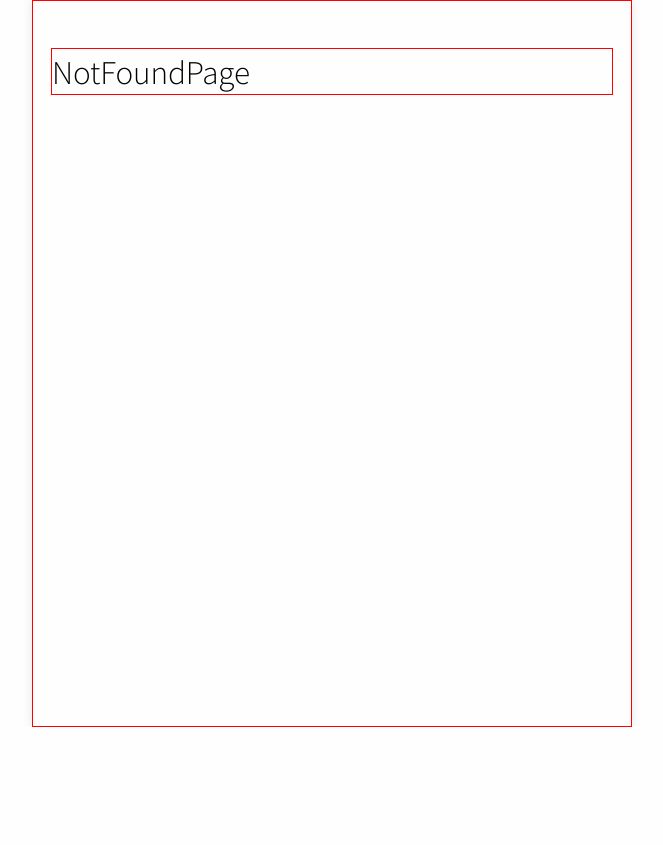
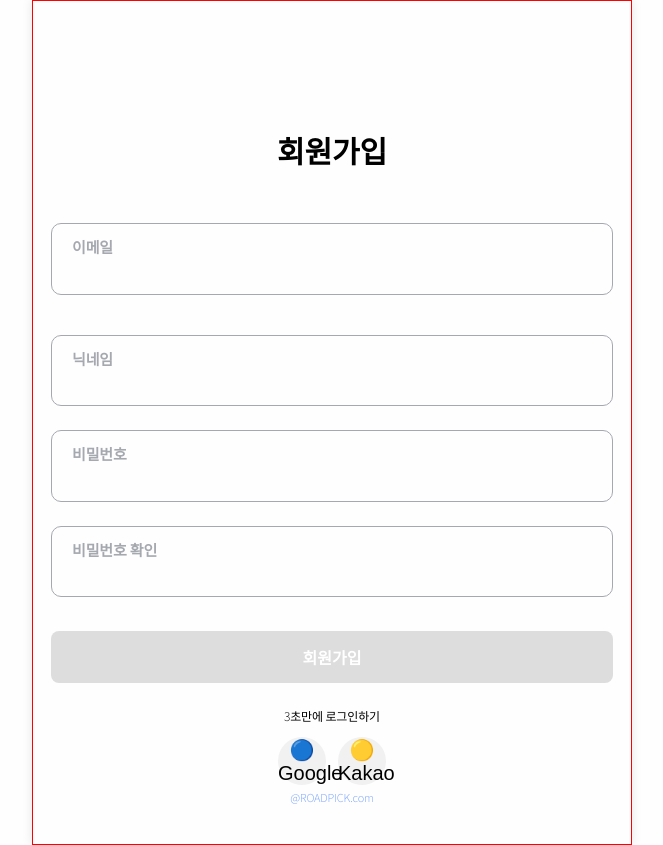
Before and after one commit to yeji424/road-pick-fe, a React (Vite) app: page /register in a window 1280 px wide. Before the commit this address had no page. Shown: the whole page, without its empty margins (308-971 px from the left). Before the commit the page ends 800 px from the top, so only its background shows below. Built offline with nearby package versions, Linux system fonts and the light colour scheme.

Commit message:
Feat: 지도 상세 기능 구현 및 회원가입 구현 중

```diff
--- a/src/components/common/Map/Map.jsx
+++ b/src/components/common/Map/Map.jsx
@@ -10,6 +10,7 @@ const Map = ({ center }) => {
   const mapRef = useRef(null)
   const [isReady, setIsReady] = useState(false)
   const [detail, setDetail] = useState(null)
+  const [modalClosing, setModalClosing] = useState(false)
   const navigate = useNavigate()
 
   useEffect(() => {
@@ -28,7 +29,7 @@ const Map = ({ center }) => {
 
         // 지도 클릭 시 모달 창 닫힘
         window.kakao.maps.event.addListener(map, 'click', () => {
-          setDetail(null)
+          setModalClosing(true)
         })
 
         // 관광지 데이터 받아오기
@@ -47,6 +48,7 @@ const Map = ({ center }) => {
               //title: item.title, // 마커 hover 시 뜨는 제목
             })
             window.kakao.maps.event.addListener(marker, 'click', () => {
+              setModalClosing(false)
               setDetail(item) // item = 관광지 데이터
             })
           }
@@ -82,7 +84,16 @@ const Map = ({ center }) => {
 
       <div id="map" className={css.map} style={{ visibility: isReady ? 'visible' : 'hidden' }} />
 
-      {detail && <MapModal detail={detail} />}
+      {detail && (
+        <MapModal
+          detail={detail}
+          isClosing={modalClosing}
+          onCloseComplete={() => {
+            setDetail(null)
+            setModalClosing(false)
+          }}
+        />
+      )}
     </div>
   )
 }
--- a/src/components/common/Map/Map.module.css
+++ b/src/components/common/Map/Map.module.css
@@ -17,7 +17,7 @@
 
 .infoBar {
   position: absolute;
-  top: 20px;
+  top: 47px;
   left: 20px;
   right: 20px;
   height: 44px;
--- a/src/components/common/Map/MapModal.jsx
+++ b/src/components/common/Map/MapModal.jsx
@@ -1,24 +1,61 @@
-import React from 'react'
+import React, { useEffect, useState } from 'react'
 import css from './MapModal.module.css'
+import ListCard from '../ListCard/ListCard'
 
-const MapModal = ({ detail }) => {
+const MapModal = ({ detail, isClosing, onCloseComplete }) => {
+  const [closing, setClosing] = useState(false)
+
+  // 상위에서 isClosing이 true로 바뀌면 closing 상태로 전환
+  useEffect(() => {
+    if (isClosing) setClosing(true)
+  }, [isClosing])
+
+  // 모달 열 때마다 closing 해제
+  useEffect(() => {
+    if (detail && !isClosing) setClosing(false)
+  }, [detail, isClosing])
+
+  // 애니메이션 끝나면 onCloseComplete 콜
+  const handleAnimEnd = () => {
+    if (closing) {
+      onCloseComplete()
+    }
+  }
   return (
-    <div className={css.modal}>
-      <div className={css.card}>
-        <img src={detail.firstimage || '/no-image.png'} alt={detail.title} className={css.image} />
-        <div className={css.info}>
-          <div className={css.topRow}>
-            <span className={css.rating}>
-              ★ 4.8 <span className={css.count}>(24)</span>
-            </span>
-            <button className={css.bookmark}>책갈피</button>
-          </div>
-          <h3 className={css.title}>{detail.title}</h3>
-          <p className={css.addr}>{detail.addr1}</p>
-        </div>
-      </div>
+    <div className={`${css.modal} ${closing ? css.slideOut : ''}`} onAnimationEnd={handleAnimEnd}>
+      <ListCard
+        firstimage={detail.firstimage}
+        title={detail.title}
+        location={detail.addr1}
+        withPet={detail.withPet ?? false}
+        rating={detail.readcount ?? 0}
+        reviewCnt={detail.readcount ?? 0}
+        contentid={detail.contentid}
+        contenttypeid={detail.contenttypeid}
+      />
     </div>
   )
 }
 
 export default MapModal
+
+//   이전 모달 내용
+//   return (
+//     <div className={css.modal}>
+//       <ListCard item={detail} />
+//       <div className={css.card}>
+//         <img src={detail.firstimage || '/no-image.png'} alt={detail.title} className={css.image} />
+//         <div className={css.info}>
+//           <div className={css.topRow}>
+//             <span className={css.rating}>
+//               ★ 4.8 <span className={css.count}>(24)</span>
+//             </span>
+//             <button className={css.bookmark}>책갈피</button>
+//           </div>
+//           <h3 className={css.title}>{detail.title}</h3>
+//           <p className={css.addr}>{detail.addr1}</p>
+//         </div>
+//       </div>
+//     </div>
+//   )
+// }
--- a/src/components/common/Map/MapModal.module.css
+++ b/src/components/common/Map/MapModal.module.css
@@ -1,16 +1,38 @@
 .modal {
   position: absolute;
-  bottom: 60px;
-  left: 20px;
-  right: 20px;
-  background: white;
-  padding: 10px;
-  border-radius: 12px;
-  box-shadow: 0px 0px 10px rgba(0, 0, 0, 0.2);
+  bottom: 10%;
+  left: 18px;
+  right: 18px;
   z-index: 20;
+  animation: slideUp 0.3s ease-out forwards;
 }
 
-/* 새로 추가되는 레이아웃 */
+.slideOut {
+  animation: slideDown 0.3s ease-in forwards;
+}
+
+@keyframes slideUp {
+  from {
+    transform: translateY(100%); /* 화면 밖 아래에서 시작 */
+    opacity: 0;
+  }
+  to {
+    transform: translateY(0); /* 제자리로 이동 */
+    opacity: 1;
+  }
+}
+
+@keyframes slideDown {
+  from {
+    transform: translateY(0);
+    opacity: 1;
+  }
+  to {
+    transform: translateY(100%);
+    opacity: 0;
+  }
+}
+/* 전에 쓰던 모달 css
 .card {
   display: flex;
   align-items: center;
@@ -63,4 +85,4 @@
   font-size: 14px;
   color: #666;
   margin: 0;
-}
+} */
--- a/src/index.css
+++ b/src/index.css
@@ -130,6 +130,10 @@ input {
 }
 
 .mapPage {
+  position: fixed;
+  top: 0;
+  left: 0;
+  width: 100vw;
   height: 100vh;
-  padding: 0;
+  overflow: hidden;
 }
--- a/src/layout/MainLayout.jsx
+++ b/src/layout/MainLayout.jsx
@@ -7,16 +7,18 @@ import Spinner from '@/components/loading/Spinner'
 const MainLayout = () => {
   const location = useLocation()
   const isMapPage = location.pathname === '/map'
+  const isPage =
+    location.pathname === '/register' ||
+    location.pathname === '/login' ||
+    location.pathname === '/map'
 
   return (
     <div className={`${isMapPage ? 'mapPage' : ''}`}>
-      {!isMapPage && <Navbar />}
+      {!isPage && <Navbar />}
       <Suspense fallback={<Spinner />}>
         <Outlet />
       </Suspense>
       <Footer />
-
-      <Navbar />
     </div>
   )
 }
--- /dev/null
+++ b/src/pages/RegisterPage.jsx
@@ -0,0 +1,138 @@
+import React, { useState } from 'react'
+import css from './RegisterPage.module.css'
+
+const RegisterPage = () => {
+  const [form, setForm] = useState({
+    email: '',
+    username: '',
+    password: '',
+    confirmPassword: '',
+  })
+
+  const [errors, setErrors] = useState({
+    email: '',
+    username: '',
+    password: '',
+    confirmPassword: '',
+  })
+
+  const handleChange = e => {
+    const { name, value } = e.target
+    setForm(prev => ({ ...prev, [name]: value }))
+
+    // 입력 시 에러 초기화
+    setErrors(prev => ({ ...prev, [name]: '' }))
+  }
+
+  const handleSubmit = e => {
+    e.preventDefault()
+    let valid = true
+    const newErrors = {
+      email: '',
+      username: '',
+      password: '',
+      confirmPassword: '',
+    }
+
+    if (!form.email.includes('@')) {
+      newErrors.email = '올바른 이메일 형식을 입력하세요.'
+      valid = false
+    }
+
+    if (form.username.length < 2) {
+      newErrors.username = '닉네임은 2자 이상이어야 합니다.'
+      valid = false
+    }
+
+    if (form.password.length < 6) {
+      newErrors.password = '비밀번호는 6자 이상이어야 합니다.'
+      valid = false
+    }
+
+    if (form.password !== form.confirmPassword) {
+      newErrors.confirmPassword = '비밀번호가 일치하지 않습니다.'
+      valid = false
+    }
+
+    setErrors(newErrors)
+    if (!valid) return
+
+    alert('회원가입 완료!')
+  }
+
+  return (
+    <div className={css.wrapper}>
+      <h2 className={css.title}>회원가입</h2>
+      <form className={css.form} onSubmit={handleSubmit}>
+        {/* 이메일 */}
+        <div className={css.inputWrap}>
+          <div className={css.inputGroup}>
+            <label htmlFor="email">이메일</label>
+            <input
+              type="mail"
+              id="email"
+              name="email"
+              value={form.email}
+              onChange={handleChange}
+              required
+            />
+          </div>
+          {errors.email && <p className={css.error}>{errors.email}</p>}
+        </div>
+        {/* 닉네임 */}
+        <div className={css.inputGroup}>
+          <label htmlFor="username">닉네임</label>
+          <input
+            type="text"
+            id="username"
+            name="username"
+            value={form.username}
+            onChange={handleChange}
+            required
+          />
+          {errors.username && <p className={css.error}>{errors.username}</p>}
+        </div>
+
+        {/* 비밀번호 */}
+        <div className={css.inputGroup}>
+          <label htmlFor="password">비밀번호</label>
+          <input
+            type="password"
+            id="password"
+            name="password"
+            value={form.password}
+            onChange={handleChange}
+            required
+          />
+          {errors.password && <p className={css.error}>{errors.password}</p>}
+        </div>
+
+        {/* 비밀번호 확인 */}
+        <div className={css.inputGroup}>
+          <label htmlFor="confirmPassword">비밀번호 확인</label>
+          <input
+            type="password"
+            id="confirmPassword"
+            name="confirmPassword"
+            value={form.confirmPassword}
+            onChange={handleChange}
+            required
+          />
+          {errors.confirmPassword && <p className={css.error}>{errors.confirmPassword}</p>}
+        </div>
+
+        <button className={css.submit} type="submit" disabled={Object.values(form).some(v => !v)}>
+          회원가입
+        </button>
+      </form>
+
+      <p className={css.alt}>3초만에 로그인하기</p>
+      <div className={css.snsButtons}>
+        <button className={css.snsBtn}>🔵 Google</button>
+        <button className={css.snsBtn}>🟡 Kakao</button>
+      </div>
+    </div>
+  )
+}
+
+export default RegisterPage
--- /dev/null
+++ b/src/pages/RegisterPage.module.css
@@ -0,0 +1,88 @@
+.title {
+  font-size: 30px;
+  margin-top: 80px;
+  margin-bottom: 50px;
+  font-weight: bold;
+  text-align: center;
+}
+
+.form {
+  display: flex;
+  flex-direction: column;
+  gap: 24px;
+}
+
+.inputGroup {
+  display: flex;
+  flex-direction: column;
+  border: 1px solid var(--gray-300);
+  padding: 12px 20px;
+  border-radius: 10px;
+}
+
+.inputGroup label {
+  font-size: 15px;
+  color: var(--gray-300);
+  margin-bottom: 6px;
+  font-weight: bold;
+}
+
+.inputWrap {
+  display: flex;
+  flex-direction: column;
+  gap: 4px;
+  margin-bottom: 16px;
+}
+
+.inputGroup input {
+  font-size: 15px;
+  border: none;
+}
+.inputGroup:focus-within {
+  border: 1px solid var(--primary-blue);
+}
+
+.error {
+  color: var(--danger);
+  font-size: 13px;
+  font-weight: bold;
+}
+
+.submit {
+  background-color: var(--primary-blue-40);
+  color: white;
+  font-weight: bold;
+  padding: 14px;
+  border: none;
+  border-radius: 8px;
+  font-size: 16px;
+  cursor: pointer;
+  margin-top: 10px;
+}
+
+.submit:disabled {
+  background-color: #ddd;
+  cursor: not-allowed;
+}
+
+.alt {
+  text-align: center;
+  font-size: 12px;
+  margin: 24px 0 12px;
+}
+
+.snsButtons {
+  display: flex;
+  justify-content: center;
+  gap: 12px;
+}
+
+.snsBtn {
+  width: 48px;
+  height: 48px;
+  border-radius: 50%;
+  border: none;
+  font-size: 20px;
+  background-color: #f1f1f1;
+  cursor: pointer;
+}
--- a/src/routes/AppRouter.jsx
+++ b/src/routes/AppRouter.jsx
@@ -10,6 +10,7 @@ import BookMarkPage from '@/pages/BookMarkPage'
 import DetailPage from '@/pages/DetailPage'
 import CalendarPage from '@/pages/CalendarPage'
 import MapPage from '@/pages/MapPage'
+import RegisterPage from '@/pages/RegisterPage'
 
 const AppRouter = createBrowserRouter([
   {
@@ -73,6 +74,14 @@ const AppRouter = createBrowserRouter([
           </Suspense>
         ),
       },
+      {
+        path: '/register',
+        element: (
+          <Suspense fallback={<Spinner />}>
+            <RegisterPage />
+          </Suspense>
+        ),
+      },
     ],
   },
 ])
```
Also changed, not shown: src/pages/LoginPage.jsx (added, +9 -0 lines).
